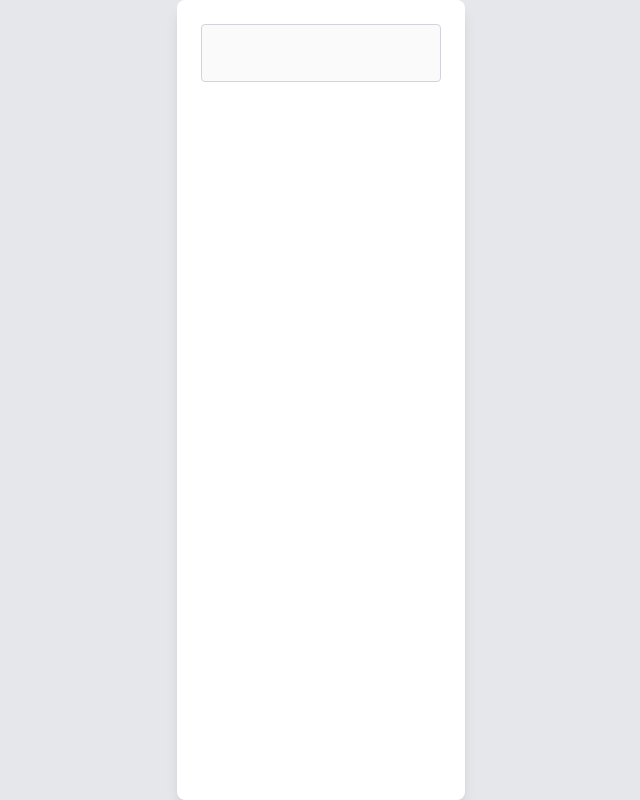
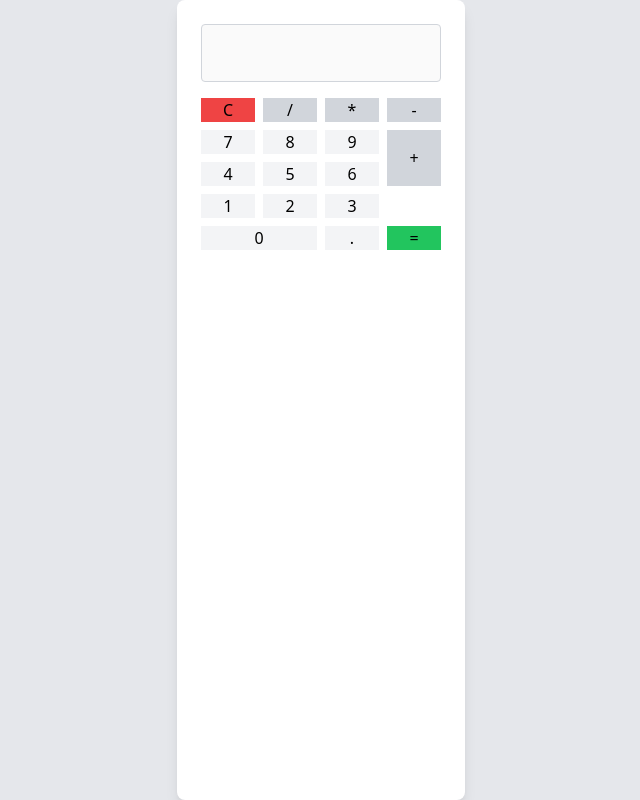
Before and after one commit to Azar-02/Calculator_Js, a plain HTML site: page index.html in a window 1280 px wide. Shown: the whole page, without its empty margins (319-959 px from the left). Drawn offline with nearby package versions, Linux system fonts and the light colour scheme.

Commit message:
Update index.html

```diff
--- a/index.html
+++ b/index.html
@@ -11,8 +11,31 @@
     <div class="bg-white p-6 rounded-lg shadow-lg w-72">
         <input type="text" id="display" class="w-full p-3 text-right text-2xl border border-gray-300 rounded" disabled>
 
-        <div class="grid grid-cols-4 gap-2 mt-4"></div>
+        <div class="grid grid-cols-4 gap-2 mt-4">
+            <button class="btn bg-red-500" onclick="">C</button>
+            <button class="btn bg-gray-300" onclick="">/</button>
+            <button class="btn bg-gray-300" onclick="">*</button>
+            <button class="btn bg-gray-300" onclick="">-</button>
+
+            <button class="btn bg-gray-100" onclick="">7</button>
+            <button class="btn bg-gray-100" onclick="">8</button>
+            <button class="btn bg-gray-100" onclick="">9</button>
+            <button class="btn bg-gray-300 row-span-2" onclick="">+</button>
+
+            <button class="btn bg-gray-100" onclick="">4</button>
+            <button class="btn bg-gray-100" onclick="">5</button>
+            <button class="btn bg-gray-100" onclick="">6</button>
+
+            <button class="btn bg-gray-100" onclick="">1</button>
+            <button class="btn bg-gray-100" onclick="">2</button>
+            <button class="btn bg-gray-100" onclick="">3</button>
+            <button class="btn bg-gray-100 col-span-2" onclick="">0</button>
+            <button class="btn bg-gray-100" onclick="">.</button>
+            <button class="btn bg-green-500" onclick="">=</button>
+        </div>
     </div>
+
+    <script src="./script.js"></script>
 
 </body>
 </html>
```
